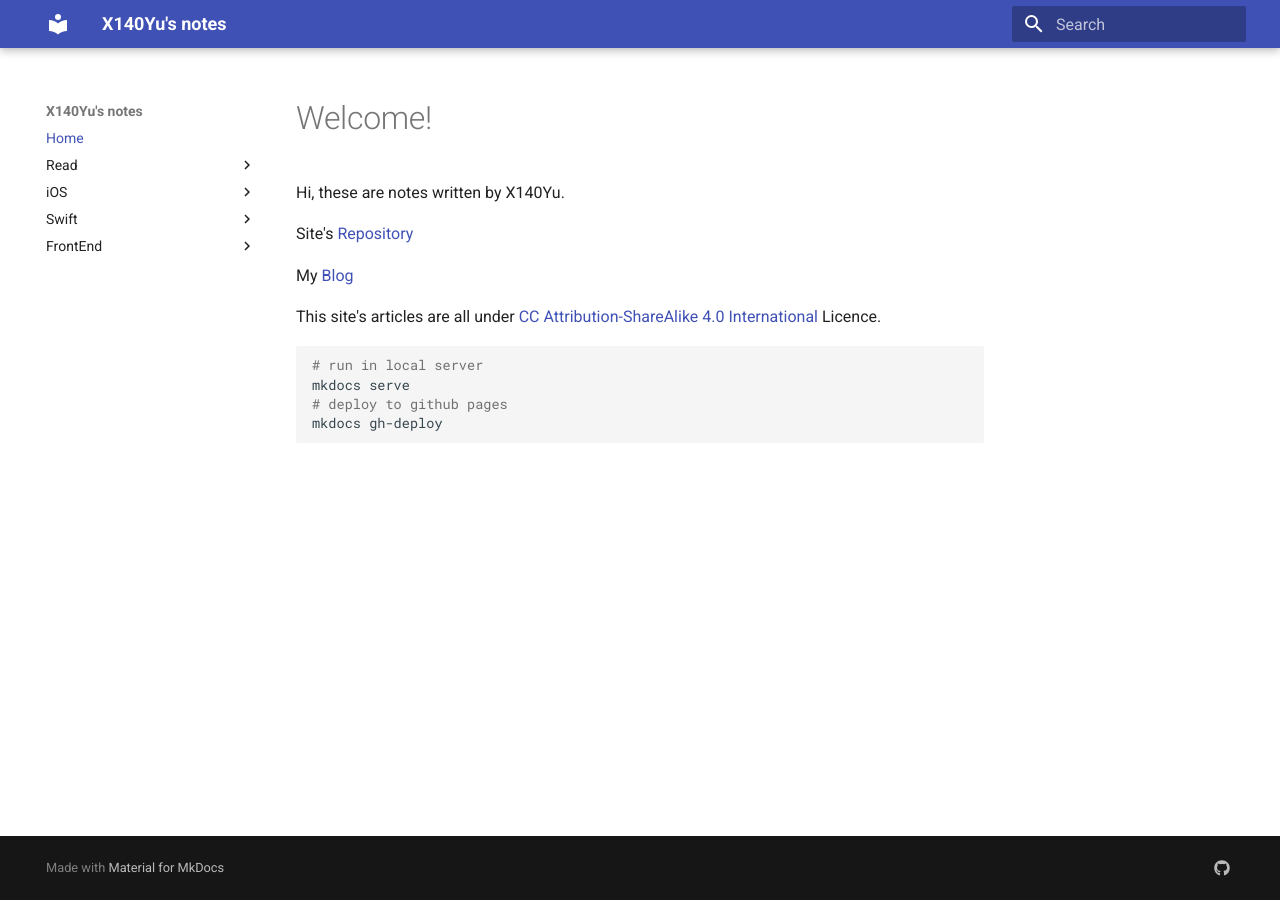
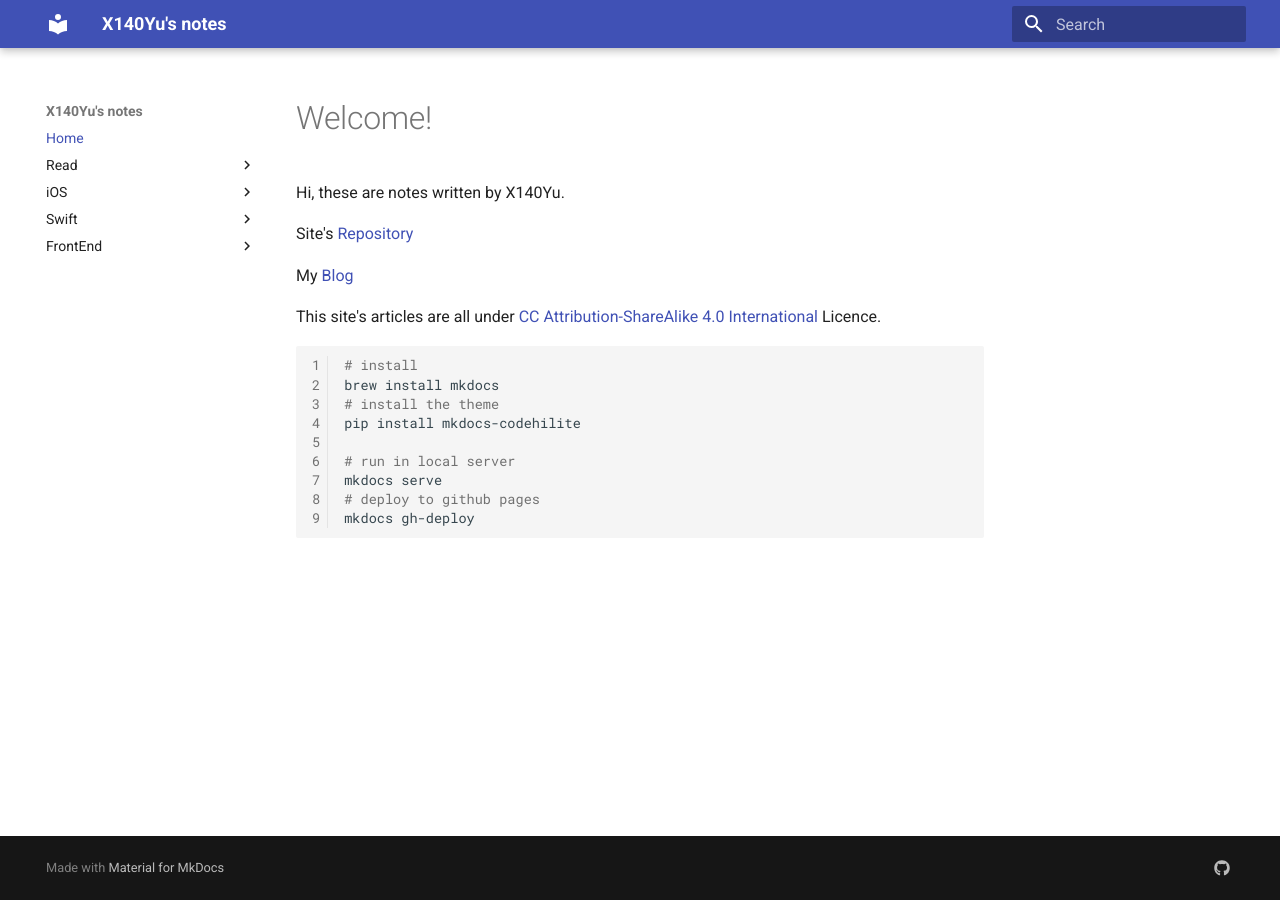
Before and after one commit to X140Yu/notes, an MkDocs documentation site: the page built from docs/index.md, in a window 1280 px wide. Built offline with MkDocs 1.6.1 and Material for MkDocs 9.7.7, drawn with Linux system fonts in a browser that asks for light colours; old or Windows-style settings are respelled for this version of MkDocs.

Commit message:
Update mkdocs config and add install instructions

````diff
--- a/docs/index.md
+++ b/docs/index.md
@@ -8,8 +8,12 @@ My [Blog](https://x140yu.github.io)
 
 This site's articles are all under [CC Attribution-ShareAlike 4.0 International](https://creativecommons.org/licenses/by-sa/4.0/) Licence.
 
+```bash
+# install
+brew install mkdocs
+# install the theme
+pip install mkdocs-codehilite
 
-```bash
 # run in local server
 mkdocs serve
 # deploy to github pages
--- a/mkdocs.yml
+++ b/mkdocs.yml
@@ -1,7 +1,9 @@
 site_name: X140Yu's notes
 theme: 'material'
 markdown_extensions:
-  - codehilite(linenums=true)
+  - codehilite:
+      linenums: true
+
 extra:
   social:
     - type: 'github'
````
